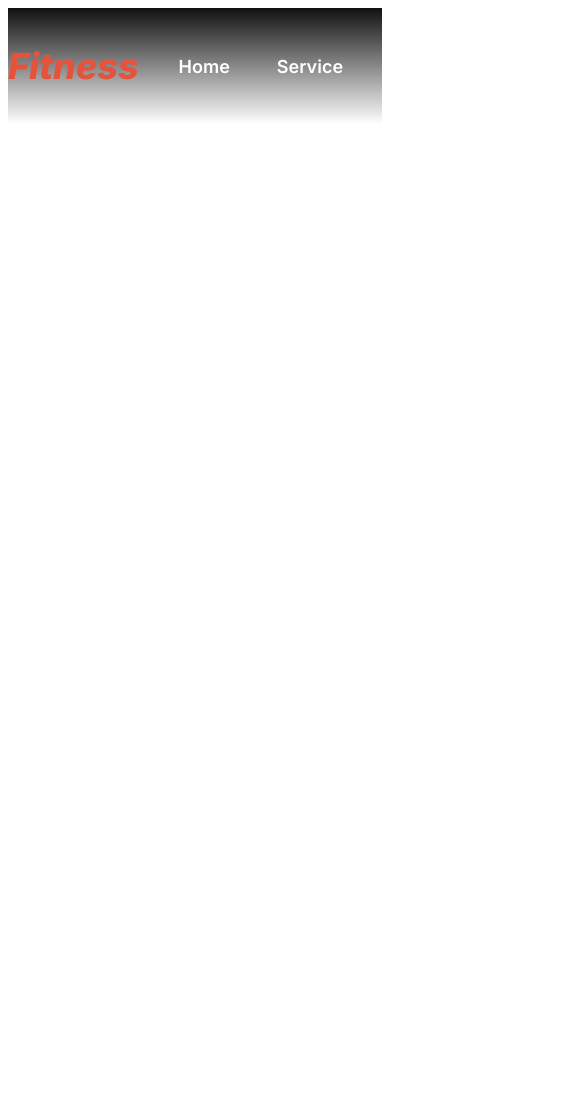
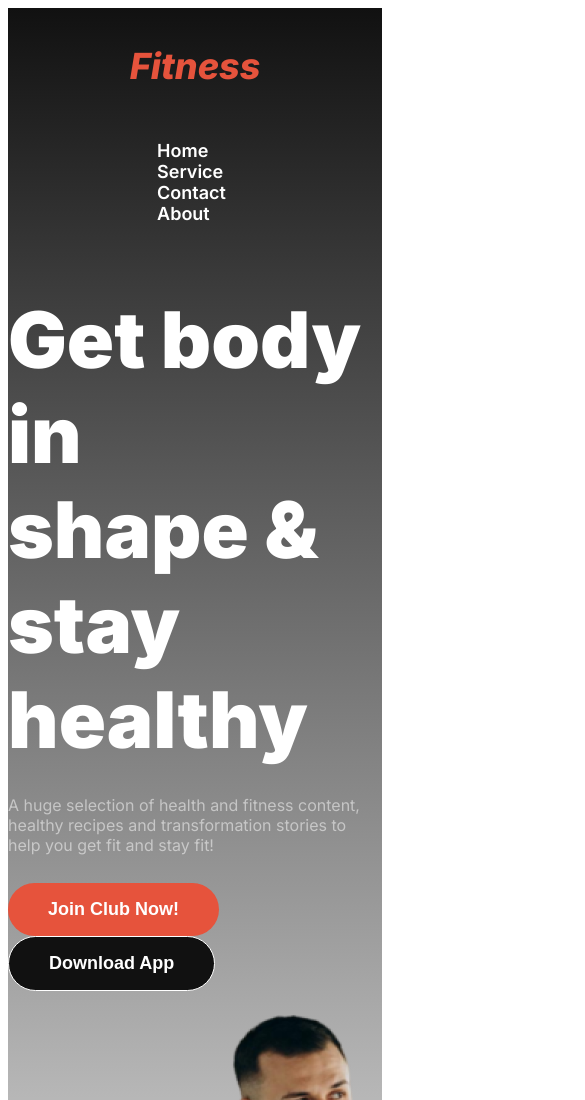
Before and after one commit to Parthaprotimdev/programminghero-assignment-two-B10, a plain HTML site: page index.html in a window 390 px wide. Shown: the top 1100 px of the page, 585 px wide, since content can reach past the window. Before the commit the page ends 844 px from the top, so only its background shows below. Drawn offline with Linux system fonts and the light colour scheme.

Commit message:
header responsive

```diff
--- a/index.html
+++ b/index.html
@@ -22,7 +22,23 @@
           <li class="nav-item"><a href="" class="nav-link text-1">About</a></li>
         </ul>
       </nav>
-      <div class="banner"></div>
+      <div class="banner display-flex">
+        <div class="banner-content">
+          <h1 class="banner-title text-1">
+            Get body in <br />
+            shape & stay healthy
+          </h1>
+          <p class="banner-description text-2">
+            A huge selection of health and fitness content, healthy recipes and
+            transformation stories to help you get fit and stay fit!
+          </p>
+          <button class="btn-1">Join Club Now!</button>
+          <button class="btn-2">Download App</button>
+        </div>
+        <div class="banner-img">
+          <img src="images/Images 1.png" alt="" />
+        </div>
+      </div>
     </header>
   </body>
 </html>
--- a/style.css
+++ b/style.css
@@ -10,7 +10,7 @@
 .display-flex {
   display: flex;
 }
-.text-orng {
+.text-org {
   color: #e6533c;
 }
 .text-1 {
@@ -25,6 +25,25 @@
     #111 0%,
     rgba(119, 119, 119, 0) 100%
   );
+}
+
+.btn-1 {
+  background-color: #e6533c;
+  color: #fff;
+  padding: 16px 40px;
+  font-size: 1.125rem;
+  font-weight: 600;
+  border: none;
+  border-radius: 42px;
+}
+.btn-2 {
+  background-color: #111;
+  color: #fff;
+  padding: 16px 40px;
+  font-size: 1.125rem;
+  font-weight: 600;
+  border-radius: 42px;
+  border: 1px solid #fff;
 }
 
 /* header style */
@@ -53,7 +72,35 @@
 }
 .brand {
   color: #e6533c;
-  font-size: 36px;
+  font-size: 2.25rem;
   font-style: italic;
   font-weight: 800;
 }
+/* banner related */
+.banner-content {
+  max-width: 600px;
+  margin: 0 auto;
+  text-align: start;
+}
+.banner-title {
+  font-size: 4.875rem;
+  font-weight: 900;
+  margin-bottom: 28px;
+}
+.banner-description {
+  margin-bottom: 28px;
+}
+.banner-img {
+  width: 350px;
+  height: 580px;
+  margin-left: 167px;
+}
+
+/* responssive */
+@media screen and (max-width: 576px) {
+  .navbar,
+  .nav-links,
+  .banner {
+    flex-direction: column;
+  }
+}
```
